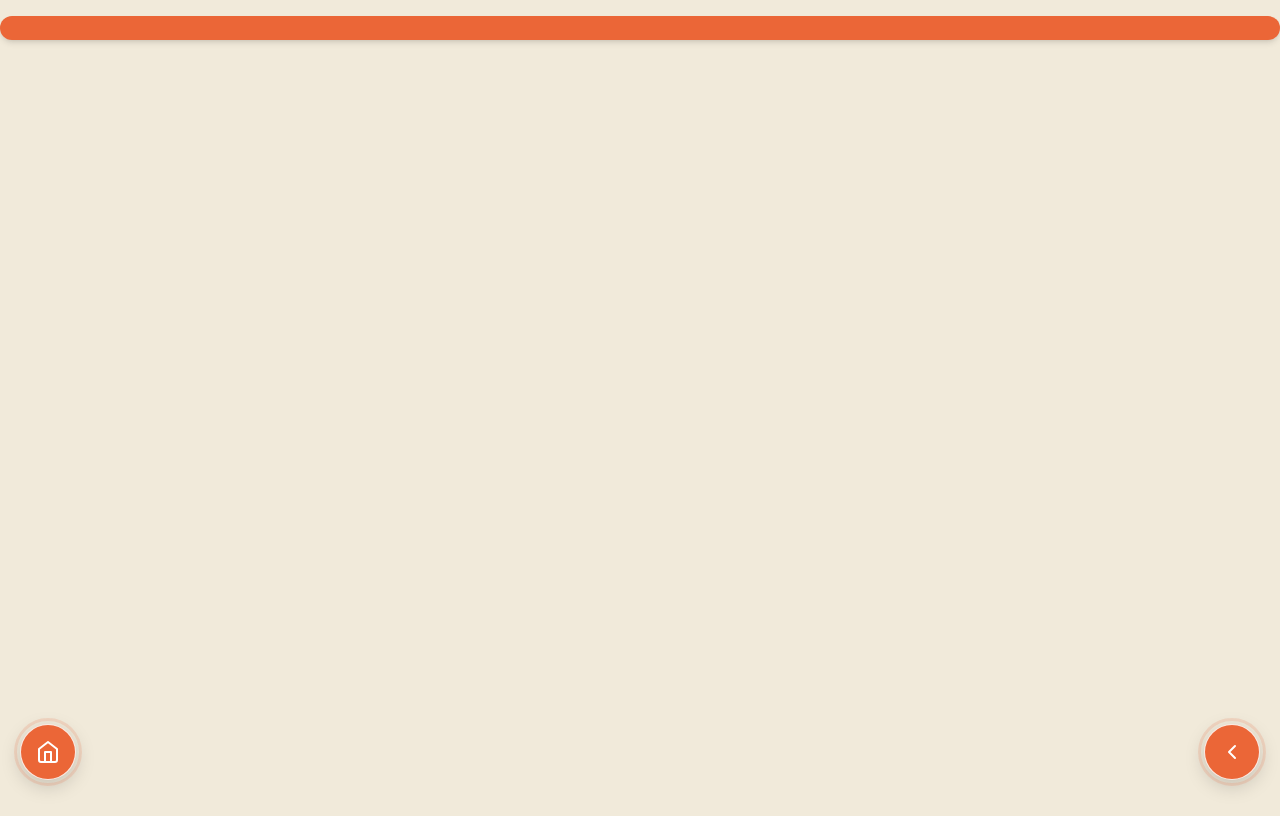
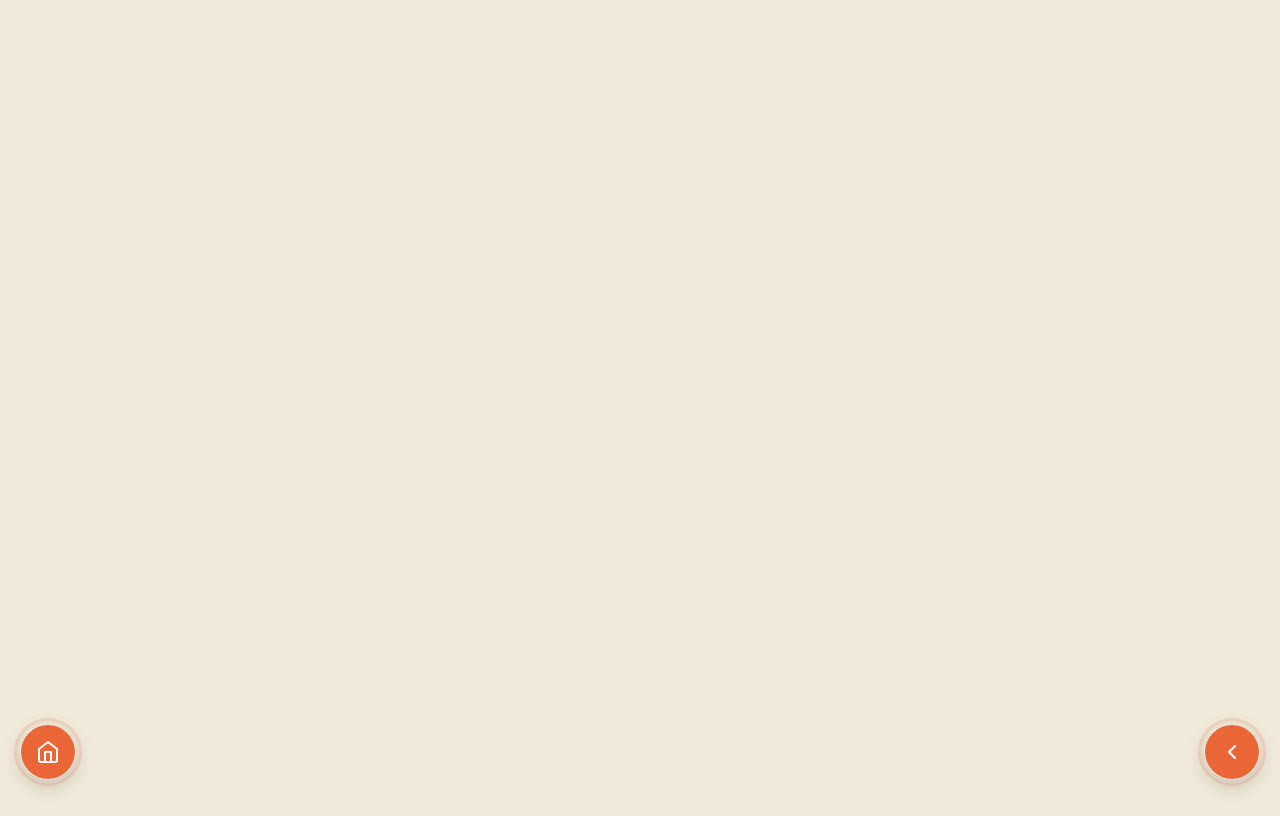
Before and after one commit to waldooCreator/Agenciair_vue, a Vue app: page /target4-info in a window 1280 px wide. Built offline with nearby package versions, Linux system fonts and the light colour scheme.

Commit message:
capacitacion a Jair2

```diff
--- a/src/componentes/Targets-info/target4-info.vue
+++ b/src/componentes/Targets-info/target4-info.vue
@@ -1,13 +1,5 @@
 <template>
-<div
-    class="bg-[rgba(235,102,55,255)] text-white rounded-full shadow-md relative flex items-center justify-between
-      px-3 sm:px-4 md:px-8 lg:px-16
-      py-4 sm:py-2.5 md:py-3
-      w-[calc(100%-2rem)] sm:w-[calc(100%-3rem)] md:w-full
-      mx-auto md:max-w-7xl
-      mt-4 md:mt-4 mb-6 md:mb-10"
-  >
-  </div>
+
 </template>
 
 <script>
```
